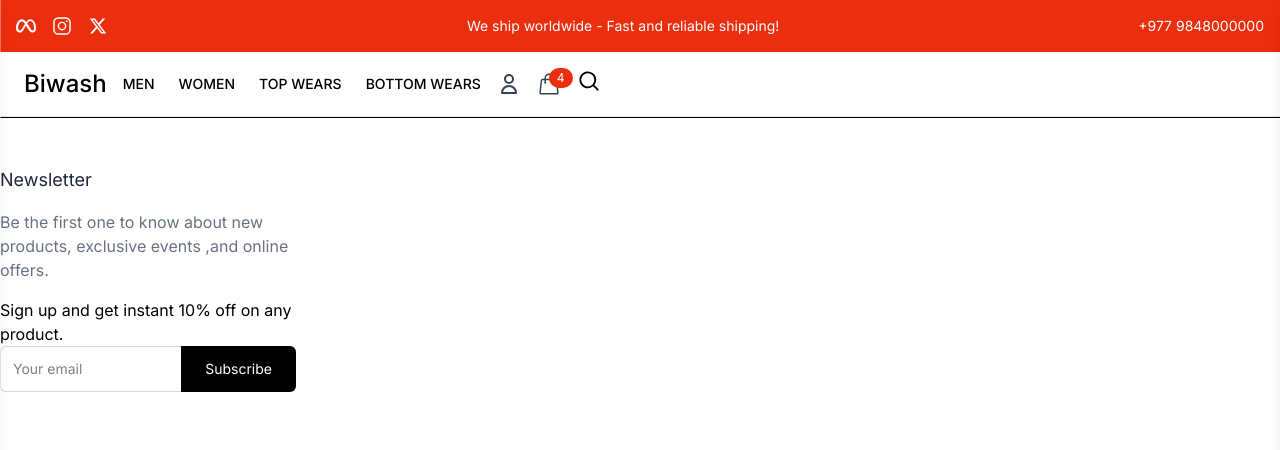
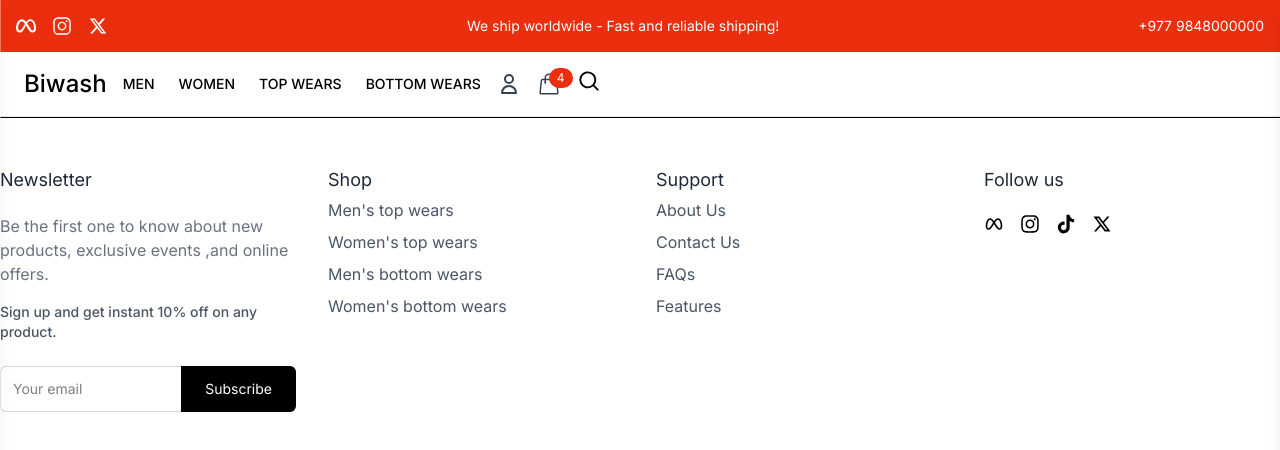
Before and after one commit to bohoraSirr/E-commerce, a React (Vite) app in the folder frontend/: page / in a window 1280 px wide. Shown: the top 450 px of the page. Built offline with nearby package versions, Linux system fonts and the light colour scheme.

Commit message:
feat: enhance Footer component with additional sections and styles

```diff
--- /dev/null
+++ b/frontend/src/components/Common/Footer.css
@@ -0,0 +1,20 @@
+.slide-underline {
+  position: relative;
+  display: inline-block;
+  padding-bottom: 4px;
+}
+
+.slide-underline::after {
+  content: "";
+  position: absolute;
+  bottom: 0;
+  left: 0;
+  width: 0;
+  height: 2px;
+  background-color: #1f2937;
+  transition: width 0.3s ease;
+}
+
+.slide-underline:hover::after {
+  width: 100%;
+}
--- a/frontend/src/components/Common/Footer.jsx
+++ b/frontend/src/components/Common/Footer.jsx
@@ -1,19 +1,29 @@
 import React from "react";
+import { Link } from "react-router-dom";
+import { TbBrandMeta } from "react-icons/tb";
+import { FaInstagram } from "react-icons/fa";
+import { IoLogoTiktok } from "react-icons/io5";
+import { RiTwitterXLine } from "react-icons/ri";
+import "./Footer.css";
 
 const Footer = () => {
   return (
     <footer className="border-t py-12">
       <div className="container grid mx-auto grid-cols-1 md:grid-cols-4 gap-8 px-4 lg:px-0">
-        <div>
-          <h3 className="text-lg text-gray-800 mb-4">Newsletter</h3>
+        <div className="group">
+          <h3 className="text-lg text-gray-800 mb-4 cursor-pointer slide-underline">
+            Newsletter
+          </h3>
           <p className="text-gray-500 mb-4">
             Be the first one to know about new products, exclusive events ,and
             online offers.
           </p>
-          <p>Sign up and get instant 10% off on any product.</p>
+          <p className="font-medium text-sm text-gray-600 mb-6">
+            Sign up and get instant 10% off on any product.
+          </p>
 
           {/* Newsletter form */}
-          <form className="flex">
+          <form className="flex ">
             <input
               type="email"
               placeholder="Your email"
@@ -28,6 +38,107 @@ const Footer = () => {
             </button>
           </form>
         </div>
+
+        {/* Shops Links */}
+        <div className="group">
+          <h3 className="text-lg text-gray-800 cursor-pointer slide-underline">
+            Shop
+          </h3>
+          <ul className="space-y-2 text-gray-600">
+            <li>
+              <Link to="#" className="hover:text-gray-500 transition-colors">
+                Men's top wears
+              </Link>
+            </li>
+            <li>
+              <Link to="#" className="hover:text-gray-500 transition-colors">
+                Women's top wears
+              </Link>
+            </li>
+            <li>
+              <Link to="#" className="hover:text-gray-500 transition-colors">
+                Men's bottom wears
+              </Link>
+            </li>
+            <li>
+              <Link to="#" className="hover:text-gray-500 transition-colors">
+                Women's bottom wears
+              </Link>
+            </li>
+          </ul>
+        </div>
+
+        {/* Support Links */}
+        <div className="group">
+          <h3 className="text-lg text-gray-800 cursor-pointer slide-underline">
+            Support
+          </h3>
+          <ul className="space-y-2 text-gray-600">
+            <li>
+              <Link to="#" className="hover:text-gray-500 transition-colors">
+                About Us
+              </Link>
+            </li>
+            <li>
+              <Link to="#" className="hover:text-gray-500 transition-colors">
+                Contact Us
+              </Link>
+            </li>
+            <li>
+              <Link to="#" className="hover:text-gray-500 transition-colors">
+                FAQs
+              </Link>
+            </li>
+            <li>
+              <Link to="#" className="hover:text-gray-500 transition-colors">
+                Features
+              </Link>
+            </li>
+          </ul>
+        </div>
+
+        {/* Follow Links */}
+        <div className="group">
+          <h3 className="text-lg text-gray-800 mb-4 cursor-pointer slide-underline">
+            Follow us
+          </h3>
+          <div className="flex items-center space-x-4 mb-6">
+            <a // <a> = for external links && <Link> = for internal react app operation.
+              href="https://www.facebook.com"
+              //Target=_blank opens a new tap keeping ur current website open.
+              target="_blank"
+              // rel="noopener noreferrer" = safe + private new-tab navigation
+              rel="noopener noreferrer"
+              className="hover:text-gray-500"
+            >
+              <TbBrandMeta className="w-5 h-5" />
+            </a>
+            <a
+              href="https://www.instagram.com"
+              target="_blank"
+              rel="noopener noreferrer"
+              className="hover:text-gray-500"
+            >
+              <FaInstagram className="w-5 h-5" />
+            </a>
+            <a
+              href="https://www.tiktok.com"
+              target="_blank"
+              rel="noopener noreferrer"
+              className="hover:text-gray-500"
+            >
+              <IoLogoTiktok className="w-5 h-5" />
+            </a>
+            <a
+              href="https://www.x.com"
+              target="_blank"
+              rel="noopener noreferrer"
+              className="hover:text-gray-500"
+            >
+              <RiTwitterXLine className="w-5 h-5" />
+            </a>
+          </div>
+        </div>
       </div>
     </footer>
   );
```
